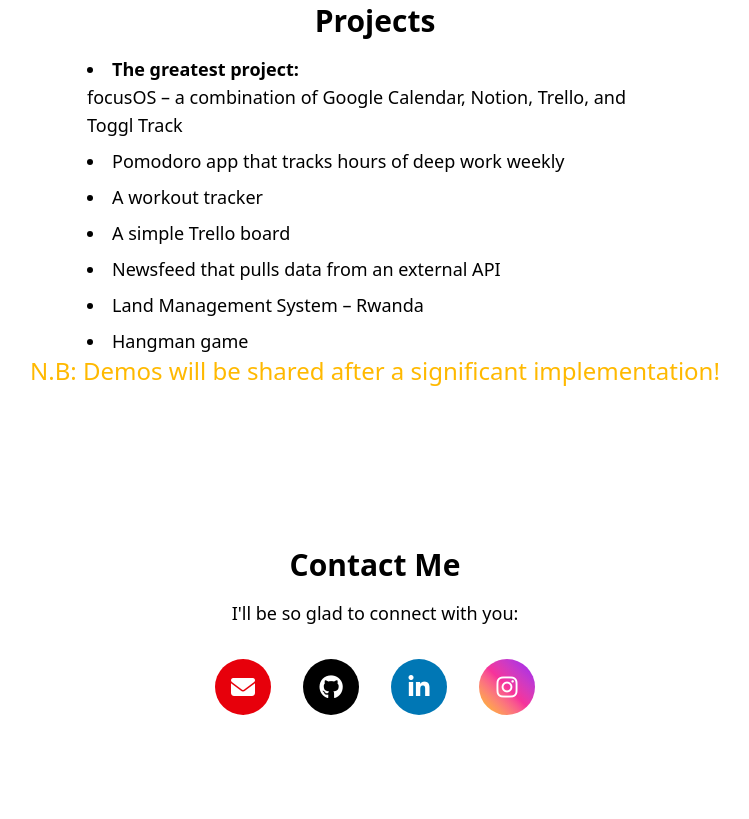
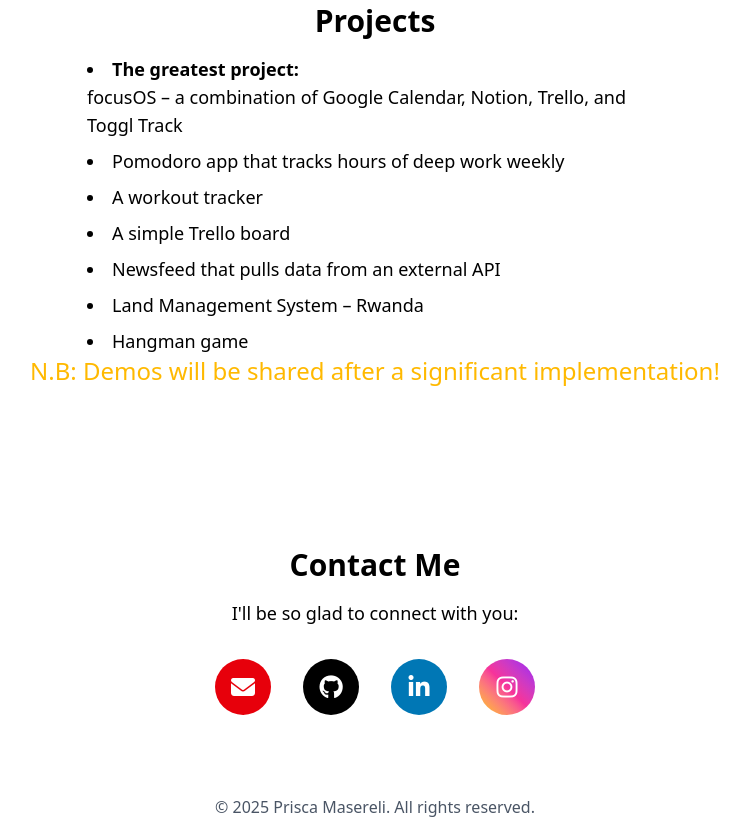
Before and after one commit to M-prisca/Portfolio-web, a website: page src/index.html in a window 1280 px wide. Shown: the part 1525-2344 px from the top of the page, without its empty margins (265-1014 px from the left). Before the commit the page ends 2320 px from the top, so only its background shows below. Drawn offline with nearby package versions, Linux system fonts and the light colour scheme.

Commit message:
feat: Add footer section

```diff
--- a/src/index.html
+++ b/src/index.html
@@ -186,10 +186,11 @@
         </a>
       </div>
     </section>
+  </main>
+  <footer class="bg-gray-100 dark:bg-gray-800 text-center text-gray-600 dark:text-gray-300 py-6 mt-20">
+  <p class="text-sm">&copy; 2025 Prisca Masereli. All rights reserved.</p>
+</footer>
 
-
-
-  </main>
 
   <!-- Theme Toggle Script -->
   <script>
```
